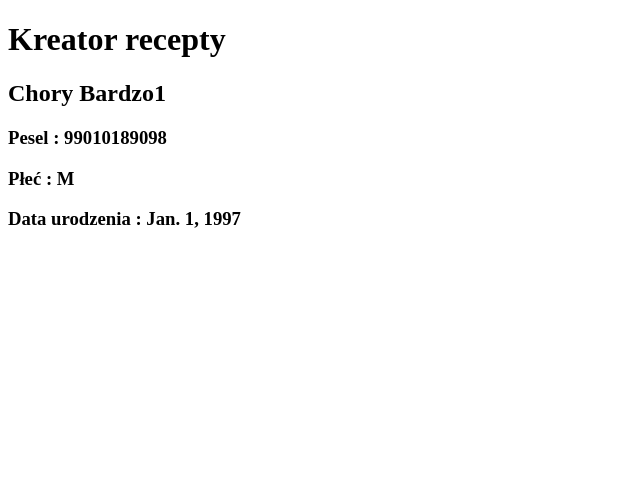
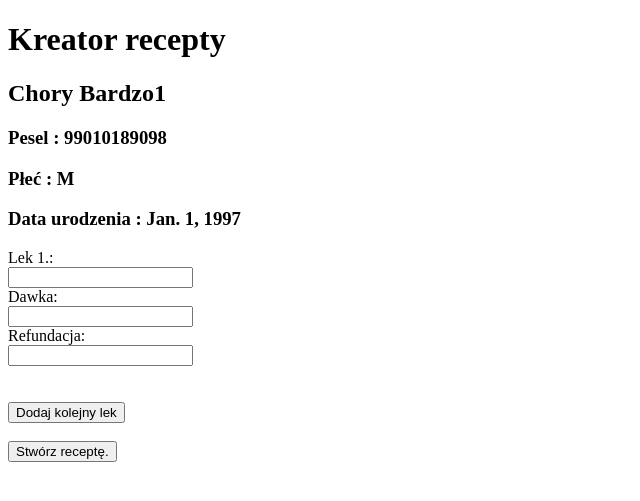
Before and after one commit to janlanecki/prescriptions-web-app, a Django app: a page that uses website/templates/prescription.html in a window 1280 px wide. Shown: the top 501 px of the page, without its empty margins (0-640 px from the left). Run offline with Django 3.2, Linux system fonts and the light colour scheme; data comes from the database, SQL or seed files in the repository; both versions use the stored data as it was after the commit.

Commit message:
Add medicine append to prescription creation flow

```diff
--- a/website/templates/prescription.html
+++ b/website/templates/prescription.html
@@ -7,6 +7,64 @@
     <h3>    Płeć           : {{gender}}</h3>
     <h3>    Data urodzenia : {{date_of_birth}}</h3>
 
+<form id="prescriptions_form">
+<label for="name">Lek 1.:</label>
+<input type="text" id="name1" value="" style="display:block" />
 
+<label for="name">Dawka:</label>
+<input type="text" id="dosage1" value="" style="display:block"/>
+
+<label for="name">Refundacja:</label>
+<input type="text" id="refund1" value="" style="display:block"/>
+</form>
+<br><br>
+
+<input type="button" value="Dodaj kolejny lek" id="p" /><br><br>
+<button type="submit">Stwórz receptę.</button><br>
+
+<script type="text/javascript">
+    var next = 2;
+    var form = document.getElementById("prescriptions_form");
+    document.getElementById("p").addEventListener("click", function(){
+
+    var name_label = document.createElement("label");
+    name_label.id = "name"+next;
+    name_label.innerHTML = "Lek "+next;
+    form.appendChild(name_label);
+
+    var medicine_name = document.createElement("input");
+    medicine_name.type = "text";
+    medicine_name.id = "name"+next;
+    medicine_name.value = "";
+    medicine_name.style = "display: block";
+    form.appendChild(medicine_name);
+    var dosage_label = document.createElement("label");
+    dosage_label.id = "dosage"+next;
+    dosage_label.innerHTML = "Dawka :"+"br";
+    form.appendChild(dosage_label);
+
+    var dosage_name = document.createElement("input");
+    dosage_name.type = "text";
+    dosage_name.id = "dosage"+next;
+    dosage_name.value = "";
+    dosage_name.style = "display: block";
+    form.appendChild(dosage_name);
+
+    var refund_label = document.createElement("label");
+    refund_label.id = "refund"+next;
+    refund_label.innerHTML = "Refundacja: ";
+    form.appendChild(refund_label);
+
+    var refund_name = document.createElement("input");
+    refund_name.type = "text";
+    refund_name.id = "name"+next;
+    refund_name.value = "";
+    refund_name.style = "display: block";
+    form.appendChild(refund_name);
+
+    next = next +1;
+
+    });
+</script>
 </body>
 </html>
```
Also changed, not shown: db.sqlite3.
